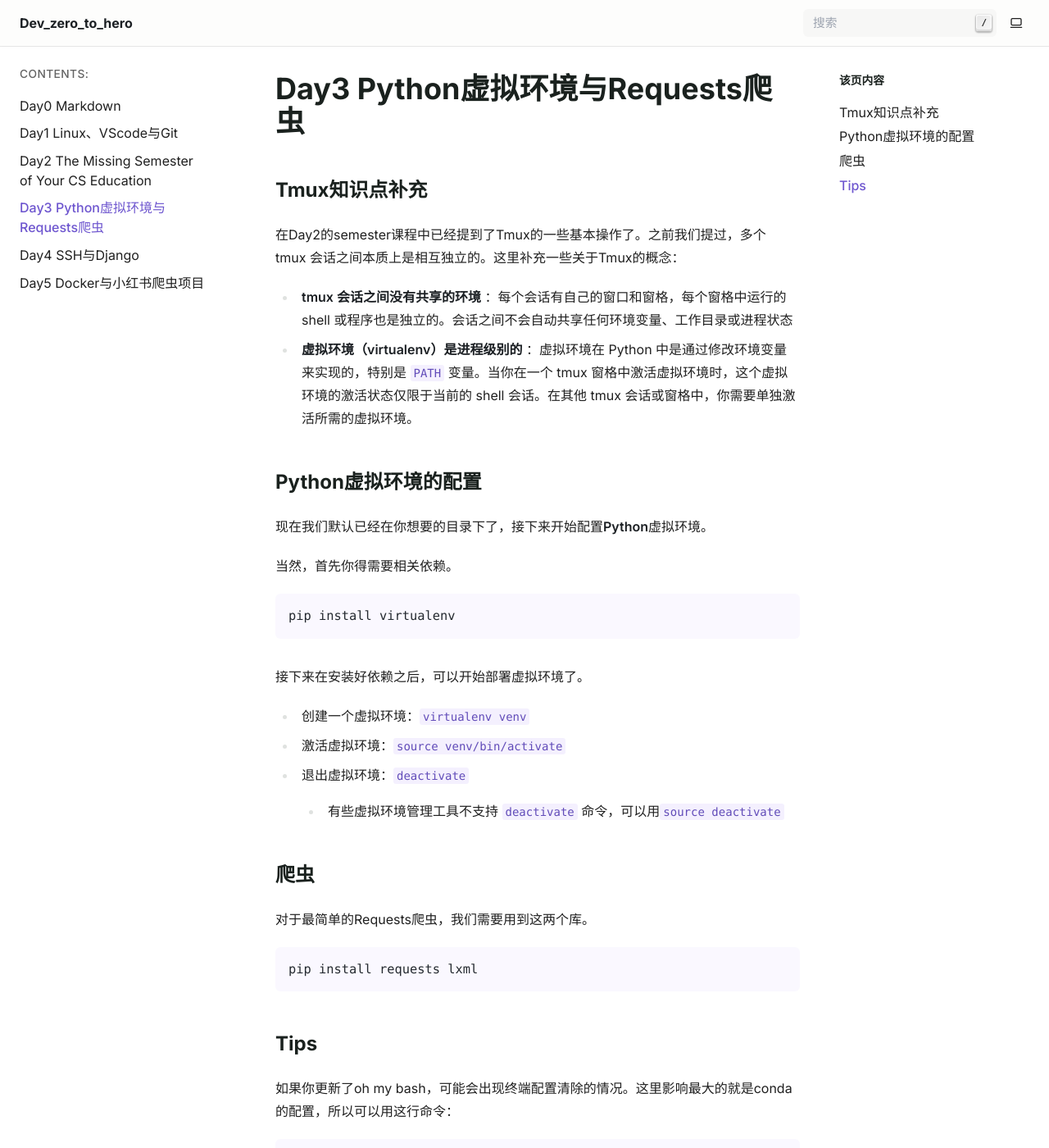
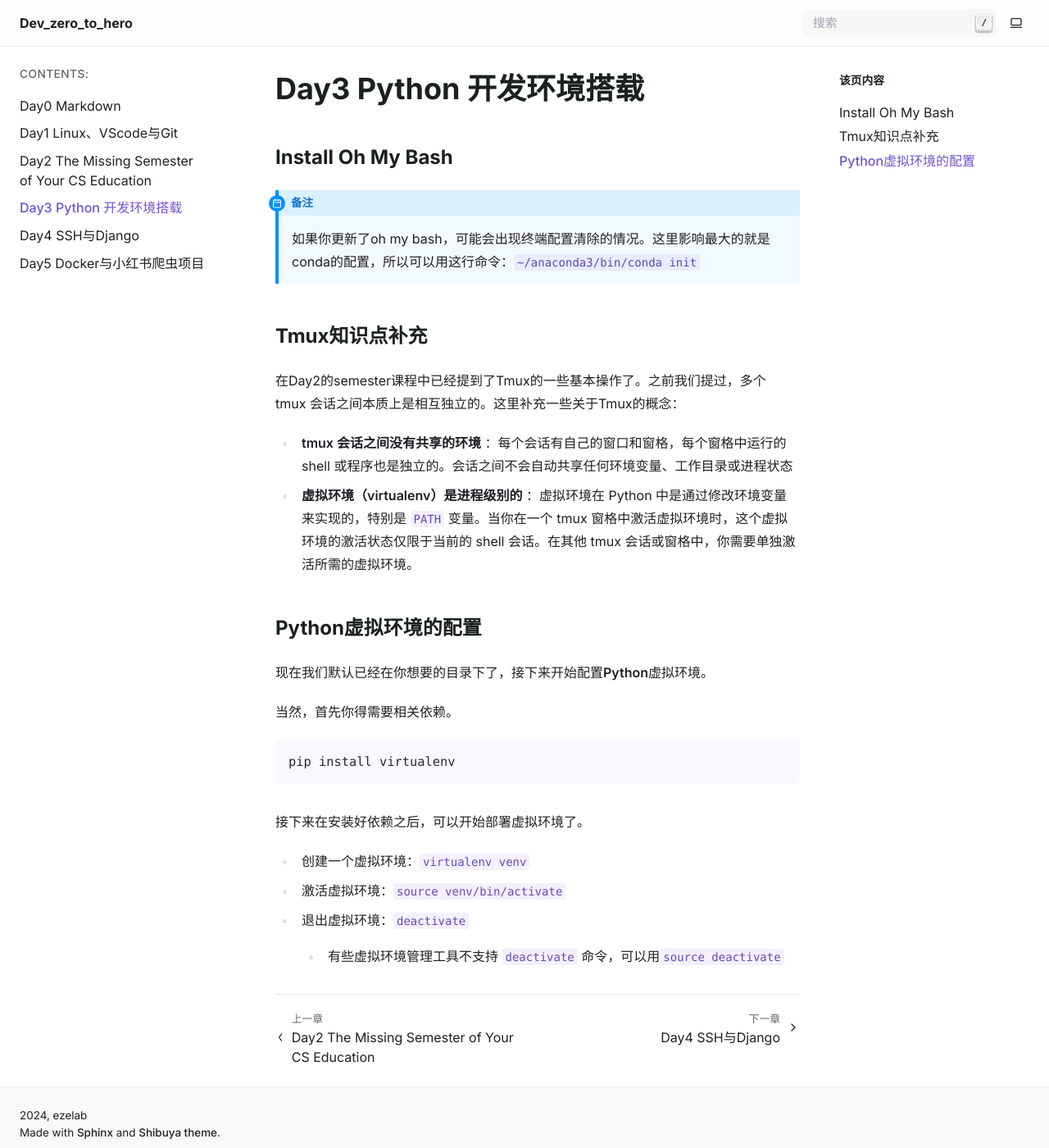
Before and after one commit to EZEORG/dev_zero_to_hero, a Sphinx documentation site: the page built from source/notes/2024-summer-day3.md, in a window 1280 px wide and 1400 px high. Shown: the whole window at 82% size. Built offline with Sphinx 7.4.7, drawn with Linux system fonts in a browser that asks for light colours; nearby versions of some CDN libraries; some of the changed text lies outside the part shown.

````diff
--- a/source/notes/2024-summer-day3.md
+++ b/source/notes/2024-summer-day3.md
@@ -1,4 +1,20 @@
-# Day3 Python虚拟环境与Requests爬虫
+---
+title: Tutorial for Staring a Python project
+tags: Markdown, Notes
+author: WinstonCHEN1
+date: July, 03, 2024
+title: Day2-Missing MIT Semester
+---
+
+
+# Day3 Python 开发环境搭载
+
+
+## Install Oh My Bash
+
+```{note}
+如果你更新了oh my bash，可能会出现终端配置清除的情况。这里影响最大的就是conda的配置，所以可以用这行命令：`~/anaconda3/bin/conda init`
+```
 
 ## Tmux知识点补充
 
@@ -22,20 +38,3 @@ pip install virtualenv
 - 激活虚拟环境：`source venv/bin/activate`
 - 退出虚拟环境：`deactivate`
   - 有些虚拟环境管理工具不支持 `deactivate` 命令，可以用`source deactivate`
-
-## 爬虫
-
-对于最简单的Requests爬虫，我们需要用到这两个库。
-
-```
-pip install requests lxml
-```
-
-
-## Tips
-
-如果你更新了oh my bash，可能会出现终端配置清除的情况。这里影响最大的就是conda的配置，所以可以用这行命令：
-
-```
-~/anaconda3/bin/conda init
-```
````
Also changed, not shown: README.md (+1 -0 lines), source/notes/2024-summer-day0.md (+4 -4 lines), source/notes/2024-summer-day1.md (+2 -2 lines), source/notes/2024-summer-day2.md (+15 -0 lines).
